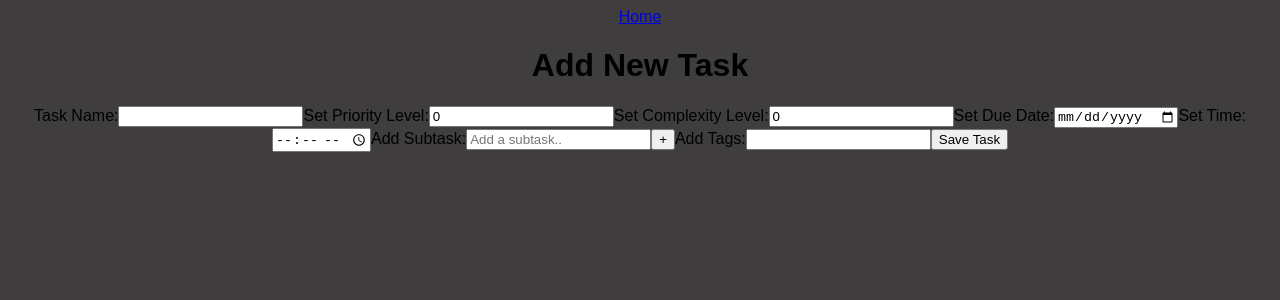
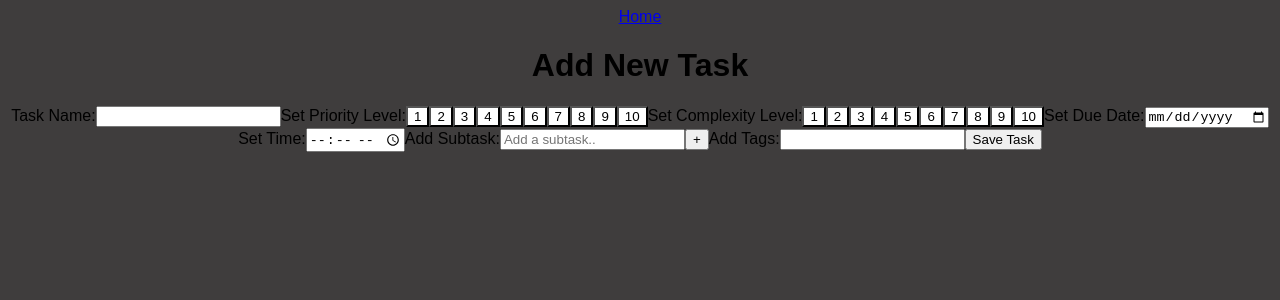
Before and after one commit to ellischung/todo-app, a React (Create React App) app: page /add in a window 1280 px wide. Shown: the top 300 px of the page. Built offline with nearby package versions, Linux system fonts and the light colour scheme.

Commit message:
fixed issues with adding todo items

```diff
--- a/src/components/Todo.jsx
+++ b/src/components/Todo.jsx
@@ -2,10 +2,10 @@ import { useState } from "react";
 import { Link, useNavigate } from "react-router-dom";
 import { useTodo } from "../contexts/todoContext";
 import { convertTime } from "../utils/convertTime";
-// import ProgressBar from "./ProgressBar";
+import ProgressBar from "./ProgressBar";
 
 function Todo({ todo }) {
-  const { completeTodo, removeTodo } = useTodo();
+  const { completeTodo } = useTodo();
   const [progress, setProgress] = useState(0);
   const navigate = useNavigate();
 
@@ -18,11 +18,6 @@ function Todo({ todo }) {
       alertColor = "orange";
     }
   }
-
-  // const totalCheckedSubtasks = todo.subtasks.filter(
-  //   (subtask) => subtask.isChecked
-  // ).length;
-  // setProgress(Math.floor((totalCheckedSubtasks / todo.subtasks.length) * 100));
 
   return (
     <div
@@ -44,8 +39,9 @@ function Todo({ todo }) {
         <p>{todo.tags.split(",").map((tag) => `(${tag.trim()})`)}</p>
       </div>
       <div>
-        <button onClick={() => completeTodo(todo)}>Complete</button>
-        <button onClick={() => removeTodo(todo)}>X</button>
+        <button onClick={() => completeTodo(todo)}>
+          {todo.isCompleted ? "Uncomplete" : "Complete"}
+        </button>
         <button onClick={() => navigate(`/edit/${todo.id}`)}>Edit</button>
       </div>
       {/* <p>Task Completed: </p>
--- a/src/contexts/todoContext.js
+++ b/src/contexts/todoContext.js
@@ -1,5 +1,5 @@
 import { createContext, useState, useContext, useEffect } from "react";
-import { useParams } from "react-router-dom";
+import { useParams, useNavigate } from "react-router-dom";
 import { uid } from "uid";
 
 export const TodoContext = createContext();
@@ -11,6 +11,7 @@ export function useTodo() {
 
 export const TodoProvider = ({ children }) => {
   const { id } = useParams();
+  const navigate = useNavigate();
   const storedTodos = JSON.parse(localStorage.getItem("todos")) || [];
   const [todos, setTodos] = useState(storedTodos);
   const [search, setSearch] = useState("");
@@ -62,6 +63,7 @@ export const TodoProvider = ({ children }) => {
 
   const removeTodo = (todo) => {
     setTodos((todos) => todos.filter((t) => t.id !== todo.id));
+    navigate("/");
   };
 
   const getTodo = (id) => {
--- a/src/pages/Todo.jsx
+++ b/src/pages/Todo.jsx
@@ -6,12 +6,22 @@ import ProgressBar from "../components/ProgressBar";
 
 function Todo() {
   const { id } = useParams();
-  const { completeTodo, getTodo } = useTodo();
+  const { getTodo, removeTodo } = useTodo();
   const todo = getTodo(id);
   const [progress, setProgress] = useState(0);
   const [subtasks, setSubtasks] = useState(todo.subtasks);
 
   if (!todo) return <div>No todo found</div>;
+
+  let alertColor = "";
+  if (todo.date) {
+    const timeDiff = new Date(todo.date) - new Date().setHours(0, 0, 0, 0);
+    if (timeDiff < 0) {
+      alertColor = "red";
+    } else if (timeDiff < 3 * 24 * 60 * 60 * 1000) {
+      alertColor = "orange";
+    }
+  }
 
   useEffect(() => {
     const totalCheckedSubtasks = subtasks.filter(
@@ -41,8 +51,8 @@ function Todo() {
       <p>{todo.isCompleted ? "Completed" : "Incomplete"}</p>
       <p>Priority Level: {todo.priority}</p>
       <p>Complexity Level: {todo.complexity}</p>
-      <p>
-        {todo.date && `Due Date: ${todo.date} at ${convertTime(todo.time)}`}
+      <p style={{ color: alertColor }}>
+        {todo.date && `Due Date: ${todo.date} ${convertTime(todo.time)}`}
       </p>
       <p>{todo.tags.split(",").map((tag) => `(${tag.trim()})`)}</p>
       <p>Task Progress:</p>
@@ -64,7 +74,7 @@ function Todo() {
         </div>
       ))}
       <button onClick={repeatTask}>Repeat Task</button>
-      <button onClick={() => completeTodo(todo)}>Complete</button>
+      <button onClick={() => removeTodo(todo)}>X</button>
     </div>
   );
 }
--- a/src/pages/TodoForm.jsx
+++ b/src/pages/TodoForm.jsx
@@ -16,6 +16,8 @@ function TodoForm() {
     subtasks: [],
   };
   const [todo, setTodo] = useState(initialValues);
+  const [selectedPriority, setSelectedPriority] = useState(null);
+  const [selectedComplexity, setSelectedComplexity] = useState(null);
   const [subtask, setSubtask] = useState({ name: "", isChecked: false });
   const [subtasks, setSubtasks] = useState([]);
   const navigate = useNavigate();
@@ -27,6 +29,8 @@ function TodoForm() {
       subtasks: todoExists.subtasks,
     });
     setSubtasks(todoExists.subtasks);
+    setSelectedPriority(todoExists.priority);
+    setSelectedComplexity(todoExists.complexity);
   }
 
   const handleChange = (e) => {
@@ -83,21 +87,37 @@ function TodoForm() {
           onChange={handleChange}
         />
         <label>Set Priority Level:</label>
-        <input
-          type="text"
-          className="input"
-          name="priority"
-          value={todo.priority}
-          onChange={handleChange}
-        />
+        {[1, 2, 3, 4, 5, 6, 7, 8, 9, 10].map((value) => (
+          <button
+            key={value}
+            onClick={(e) => {
+              e.preventDefault();
+              handleChange({ target: { name: "priority", value } });
+              setSelectedPriority(value);
+            }}
+            style={{
+              backgroundColor: selectedPriority === value ? "blue" : "white",
+            }}
+          >
+            {value}
+          </button>
+        ))}
         <label>Set Complexity Level:</label>
-        <input
-          type="text"
-          className="input"
-          name="complexity"
-          value={todo.complexity}
-          onChange={handleChange}
-        />
+        {[1, 2, 3, 4, 5, 6, 7, 8, 9, 10].map((value) => (
+          <button
+            key={value}
+            onClick={(e) => {
+              e.preventDefault();
+              handleChange({ target: { name: "complexity", value } });
+              setSelectedComplexity(value);
+            }}
+            style={{
+              backgroundColor: selectedComplexity === value ? "blue" : "white",
+            }}
+          >
+            {value}
+          </button>
+        ))}
         <label>Set Due Date:</label>
         <input
           type="date"
```
